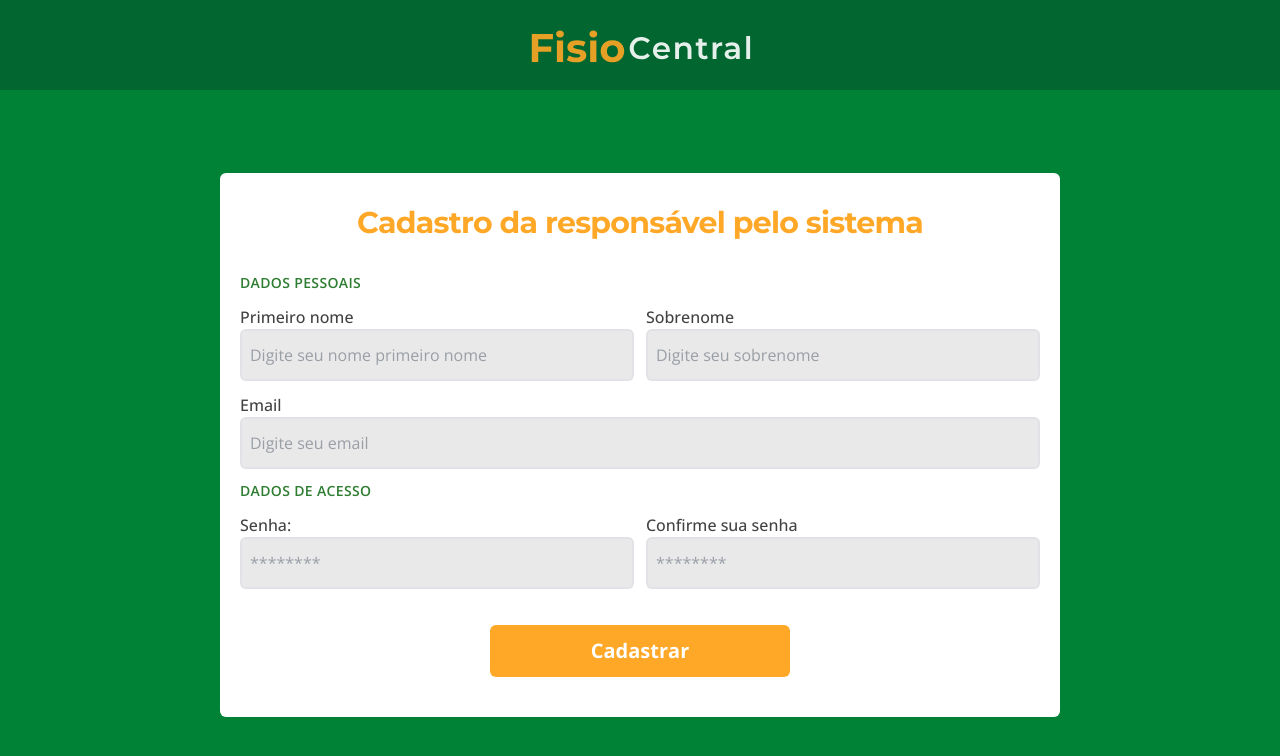
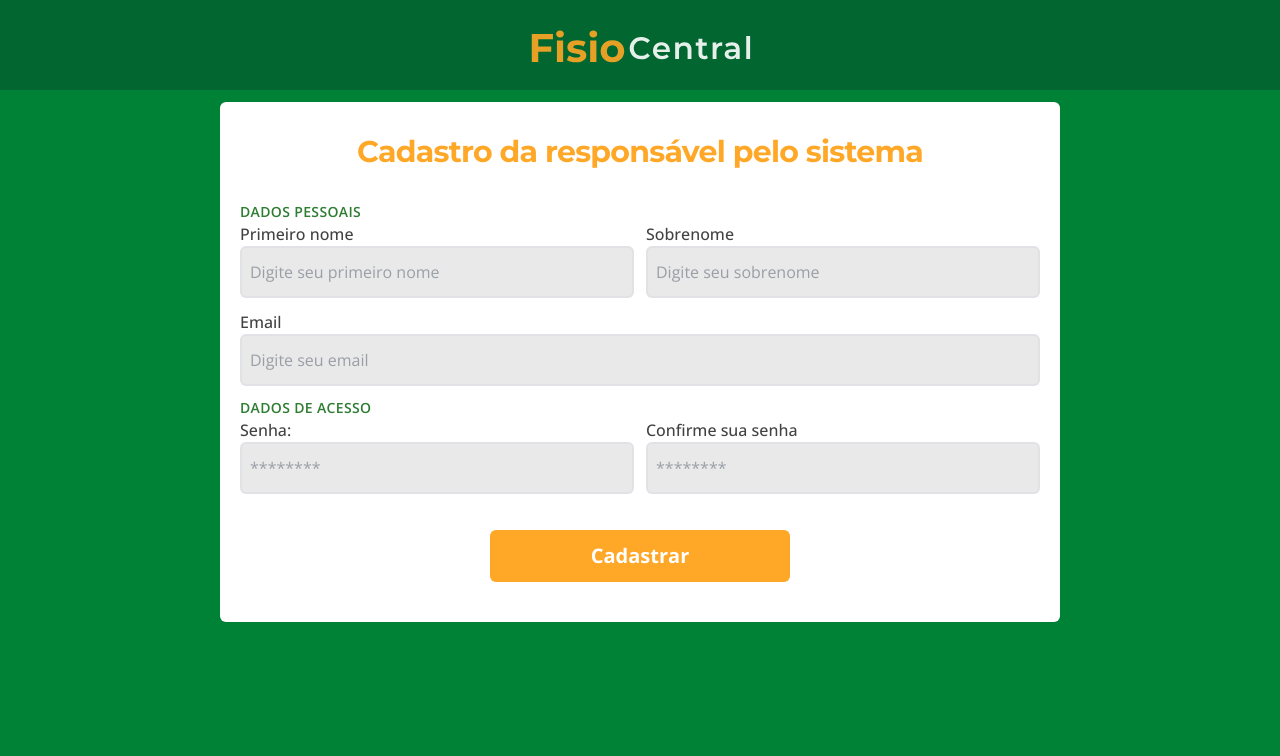
Before and after one commit to Zecamilplano/fisio-central, a Next.js app: page /primeiro-cadastro in a window 1280 px wide. Shown: the top 756 px of the page. Built offline with nearby package versions, Linux system fonts and the light colour scheme.

Commit message:
correção de semantica e cor principal mudada para o layout principal

```diff
--- a/src/app/(patient)/cadastrar-paciente/page.tsx
+++ b/src/app/(patient)/cadastrar-paciente/page.tsx
@@ -30,15 +30,20 @@ function RegisterPatient() {
   // console.log("workflow", formScheduling.isSchedulingFormValid)
 
   return (
-    <main className="bg-green-700 flex-1 flex justify-center items-center">
-      <section className="bg-white rounded-md px-2 py-2 m-3 w-full max-w-210 h-full flex flex-col items-center  ">
-        {/*step*/}
+    <section className=" flex-1 flex justify-center items-center">
+      <section
+        className="bg-white rounded-md px-2 py-2 m-3 w-full max-w-210 h-full flex flex-col items-center"
+        aria-labelledby="titulo-cadastro"
+      >
+        {/* step */}
+        <nav aria-label="Etapas do cadastro">
           <ol className="flex items-center mt-6">
             <StepBall
               number={1}
               step={step1}
               onClick={() => handleStepClick("step1")}
             />
+
             <LineStep completed={step1.completed} />
 
             <StepBall
@@ -46,6 +51,7 @@ function RegisterPatient() {
               step={step2}
               onClick={() => handleStepClick("step2")}
             />
+
             <LineStep completed={step2.completed} />
 
             <StepBall
@@ -54,59 +60,86 @@ function RegisterPatient() {
               onClick={() => handleStepClick("step3")}
             />
           </ol>
+        </nav>
 
         <form ref={formRef} className="flex flex-col gap-6 px-2">
           {step1.active && (
             <>
+              <header>
                 <HeaderFormRegister
                   title="Dados do Paciente"
                   subtitle="Preencha as informacoes basicas"
                   icon="person"
                 />
+              </header>
+
               <Profile form={formProfile} />
+
+              <footer>
                 <Button
                   variant="single"
                   onNext={() => handleNext("step1")}
                   active={isFormValid}
                 />
+              </footer>
             </>
           )}
 
           {step2.active && (
             <>
+              <header>
                 <HeaderFormRegister
                   title="Tipo de  atendimento"
                   subtitle="Escolha entre pacote ou sessoes avulsas"
                   icon="square"
                 />
+              </header>
+
               <TypeOfService form={formTypeService} />
+
+              <footer>
                 <Button
                   variant="double"
                   onPrev={() => handlePrev("step2", "step1")}
                   onNext={() => handleNext("step2")}
                   active={isNextActive}
                 />
+              </footer>
             </>
           )}
 
           {step3.active && (
             <>
+              <header>
                 <HeaderFormRegister
-                title={`${selectService === "pacote" ? "Agenda sessões do pacote" : "Agenda de sessão avulsas"} `}
-                subtitle={`${(totalSessions ?? 0) ? "Adicione até " + totalSessions + " sessões no pacote" : "Adicione a primeira sessão"}`}
+                  title={`${
+                    selectService === "pacote"
+                      ? "Agenda sessões do pacote"
+                      : "Agenda de sessão avulsas"
+                  } `}
+                  subtitle={`${
+                    (totalSessions ?? 0)
+                      ? "Adicione até " + totalSessions + " sessões no pacote"
+                      : "Adicione a primeira sessão"
+                  }`}
                   icon="square"
                 />
+              </header>
+
               <SchedulingSessions form={formScheduling} />
+
+              <footer>
                 <Button
                   variant="finish"
                   onPrev={() => handlePrev("step3", "step2")}
                   active={formScheduling.isSchedulingFormValid}
                 />
+              </footer>
             </>
           )}
         </form>
       </section>
-    </main>
+    </section>
   )
 }
 
--- a/src/app/entrar/page.tsx
+++ b/src/app/entrar/page.tsx
@@ -1,44 +1,59 @@
-
 function Login() {
   return (
-    <main className="bg-green-700 w-full flex-1 pt-[20%]  md:pt-0 flex justify-center md:items-center ">
+    <section className=" w-full flex-1 pt-[20%] md:pt-0 flex justify-center md:items-center">
+      <section className="bg-white flex justify-center items-center flex-col px-3 w-full max-w-[90%] h-110 md:w-120 md:max-h-screen overflow-y-auto rounded-md shadow-2xl">
+        <header>
+          <h1 className="py-6 text-3xl font-montserrat font-bold tracking-tight text-[#FFA726]">
+            Entrar
+          </h1>
+        </header>
 
-      <section className="bg-white flex justify-center items-center flex-col px-3 w-full max-w-[90%] h-110 md:w-120 md:max-h-screen overflow-y-auto rounded-md shadow-2xl">
-        <h1 className="py-6 text-3xl font-montserrat font-bold tracking-tight text-[#FFA726]">Entrar</h1>
-
-        <form className="font-open-sans py-2 px-3 w-full ">
+        <form className="font-open-sans py-2 px-3 w-full">
+          <section className="mb-4">
             <label
               htmlFor="email"
-            className="pb-2  text-lg text-[#FFA726] font-medium w-full "
+              className="pb-2 text-lg text-[#FFA726] font-medium w-full block"
             >
               Email:
-          </label> <br />
+            </label>
 
-          <input type="email" name="email" placeholder="Digite seu email:"
-            className="w-full border-2 border-[#FFA726]/40 focus:outline-[#FFA726] rounded-md px-2 py-3 bg-[#EAE9E9] text-gray-600 placeholder:text-text-gray-400"
+            <input
+              id="email"
+              type="email"
+              name="email"
+              placeholder="Digite seu email:"
+              className="w-full border-2 border-[#FFA726]/40 focus:outline-[#FFA726] rounded-md px-2 py-3 bg-[#EAE9E9] text-gray-600 placeholder:text-gray-400"
             />
+          </section>
 
+          <section className="mb-6">
             <label
               htmlFor="password"
-            className="block pt-2  text-lg text-[#FFA726] font-medium"
+              className="block pb-2 text-lg text-[#FFA726] font-medium"
             >
               Senha:
             </label>
 
-          <input type="password" name="password" placeholder="Digite sua senha:"
+            <input
+              id="password"
+              type="password"
+              name="password"
+              placeholder="Digite sua senha:"
               className="w-full border-2 border-[#FFA726]/40 focus:outline-[#FFA726] rounded-md px-2 py-3 bg-[#EAE9E9] text-gray-600 placeholder:text-gray-400"
-          /> <br /> <br />
+            />
+          </section>
 
+          <footer>
             <button
               type="submit"
               className="text-white text-lg font-bold bg-[#FFA726] rounded-md py-3 w-[60%] block mx-auto mb-6 cursor-pointer hover:opacity-80 active:opacity-60"
             >
               Entrar
             </button>
+          </footer>
         </form>
       </section>
-
-    </main>
+    </section>
   )
 }
 export default Login
--- a/src/app/layout.tsx
+++ b/src/app/layout.tsx
@@ -1,39 +1,40 @@
-import type { Metadata } from "next";
-import "./globals.css";
+import type { Metadata } from "next"
+import "./globals.css"
 import { Montserrat, Open_Sans } from "next/font/google"
-import Header from "@/components/header";
+import Header from "@/components/header"
 
 export const metadata: Metadata = {
   title: {
     default: "FisioCentral",
-    template: "%s | FisioCentral"
+    template: "%s | FisioCentral",
   },
-  description: "Sistema de gestão de pacientes para clínicas e profissionais de fisioterapia.",
-};
+  description:
+    "Sistema de gestão de pacientes para clínicas e profissionais de fisioterapia.",
+}
 
 const montserrat = Montserrat({
   subsets: ["latin"],
-  variable: "--font-montserrat"
+  variable: "--font-montserrat",
 })
 
 const opensans = Open_Sans({
   subsets: ["latin"],
-  variable: "--font-open-sans"
+  variable: "--font-open-sans",
 })
 
 export default function RootLayout({
   children,
 }: Readonly<{
-  children: React.ReactNode;
+  children: React.ReactNode
 }>) {
   return (
     <html lang="en">
       <body
-        className={`${montserrat.variable} ${opensans.variable} antialiased min-h-screen flex flex-col`}
+        className={`${montserrat.variable} ${opensans.variable} antialiased h-screen flex flex-col`}
       >
         <Header />
-        {children}
+        <main className="flex-1 bg-green-700">{children}</main>
       </body>
     </html>
-  );
+  )
 }
--- a/src/app/primeiro-cadastro/page.tsx
+++ b/src/app/primeiro-cadastro/page.tsx
@@ -1,100 +1,131 @@
 function FirstRegistration() {
   return (
-    <main
-      className="bg-green-700 flex-1 flex justify-center items-center"
-    >
-      <section className="bg-white rounded-md px-2 py-2 m-3 w-full max-w-210 h-full flex flex-col items-center  ">
-        <h1 className="py-6 text-2xl text-center md:text-3xl font-montserrat font-bold tracking-tight text-[#FFA726]">Cadastro da responsável pelo sistema</h1>
+    <section className=" flex-1 flex justify-center items-center">
+      <section className="bg-white rounded-md px-2 py-2 m-3 w-full max-w-210 h-full flex flex-col items-center">
+        <header>
+          <h1 className="py-6 text-2xl text-center md:text-3xl font-montserrat font-bold tracking-tight text-[#FFA726]">
+            Cadastro da responsável pelo sistema
+          </h1>
+        </header>
 
-        <form className="font-open-sans py-2 px-3 w-full flex flex-col gap-3 ">
-          <legend className="text-sm font-semibold text-[#2E7D32] uppercase tracking-wide">Dados pessoais</legend>
+        <form className="font-open-sans py-2 px-3 w-full flex flex-col gap-3">
+          {/* Dados pessoais */}
+          <fieldset className="flex flex-col gap-3 border-0 p-0 m-0">
+            <legend className="text-sm font-semibold text-[#2E7D32] uppercase tracking-wide">
+              Dados pessoais
+            </legend>
 
-          {/*nome*/}
+            {/* nome */}
             <div className="flex flex-col md:flex-row gap-3">
-            <fieldset className="md:flex md:flex-col w-full">
+              <div className="md:flex md:flex-col w-full">
                 <label
                   htmlFor="firstName"
-
-                className=" text-base text-[#424242] font-medium w-full "
+                  className="text-base text-[#424242] font-medium w-full"
                 >
                   Primeiro nome
                 </label>
+
                 <input
-                type="text" name="firstName" id="firstName" placeholder="Digite seu nome primeiro nome"
+                  type="text"
+                  name="firstName"
+                  id="firstName"
+                  placeholder="Digite seu primeiro nome"
                   className="w-full md:w-full border-2 border-[#D0D7DE]/40 focus:outline-[#1B5E20] rounded-md px-2 py-3 bg-[#EAE9E9] text-gray-600 placeholder:text-text-gray-400"
                 />
+              </div>
 
-            </fieldset>
-
-            <fieldset className="md:flex md:flex-col w-full">
+              <div className="md:flex md:flex-col w-full">
                 <label
                   htmlFor="surName"
-                className=" text-base text-[#424242] font-medium w-full "
+                  className="text-base text-[#424242] font-medium w-full"
                 >
                   Sobrenome
                 </label>
-              <input type="text" name="surName" id="surName" placeholder="Digite seu sobrenome"
+
+                <input
+                  type="text"
+                  name="surName"
+                  id="surName"
+                  placeholder="Digite seu sobrenome"
                   className="w-full md:w-full border-2 border-[#D0D7DE]/40 focus:outline-[#1B5E20] rounded-md px-2 py-3 bg-[#EAE9E9] text-gray-600 placeholder:text-text-gray-400"
                 />
-            </fieldset>
+              </div>
             </div>
 
-          {/*email*/}
-          <fieldset
-            className="w-full flex-col"
-          >
+            {/* email */}
+            <div className="w-full flex-col">
               <label
                 htmlFor="email"
-              className=" text-base text-[#424242] font-medium w-full "
+                className="text-base text-[#424242] font-medium w-full"
               >
                 Email
               </label>
-            <input type="text" name="email" id="email" placeholder="Digite seu email"
+
+              <input
+                type="email"
+                name="email"
+                id="email"
+                placeholder="Digite seu email"
                 className="w-full md:w-full border-2 border-[#D0D7DE]/40 focus:outline-[#1B5E20] rounded-md px-2 py-3 bg-[#EAE9E9] text-gray-600 placeholder:text-text-gray-400"
               />
+            </div>
           </fieldset>
 
-          <legend className="text-sm font-semibold text-[#2E7D32] uppercase tracking-wide">Dados de acesso</legend>
+          {/* Dados de acesso */}
+          <fieldset className="flex flex-col gap-3 border-0 p-0 m-0">
+            <legend className="text-sm font-semibold text-[#2E7D32] uppercase tracking-wide">
+              Dados de acesso
+            </legend>
 
-          {/*senha*/}
+            {/* senha */}
             <div className="flex flex-col md:flex-row gap-3">
-            <fieldset className="w-full flex flex-col">
+              <div className="w-full flex flex-col">
                 <label
                   htmlFor="password"
-
-                className=" text-base text-[#424242] font-medium w-full "
+                  className="text-base text-[#424242] font-medium w-full"
                 >
                   Senha:
                 </label>
+
                 <input
-                type="password" name="password" id="password" placeholder="********"
+                  type="password"
+                  name="password"
+                  id="password"
+                  placeholder="********"
                   className="w-full md:w-full border-2 border-[#D0D7DE]/40 focus:outline-[#1B5E20] rounded-md px-2 py-3 bg-[#EAE9E9] text-gray-600 placeholder:text-text-gray-400"
                 />
+              </div>
 
-            </fieldset>
-
-            <fieldset className="w-full flex flex-col">
+              <div className="w-full flex flex-col">
                 <label
                   htmlFor="confirmPassword"
-                className=" text-base text-[#424242] font-medium w-full "
+                  className="text-base text-[#424242] font-medium w-full"
                 >
                   Confirme sua senha
                 </label>
-              <input type="password" name="confirmPassword" id="confirmPassword" placeholder="********"
+
+                <input
+                  type="password"
+                  name="confirmPassword"
+                  id="confirmPassword"
+                  placeholder="********"
                   className="w-full md:w-full border-2 border-[#D0D7DE]/40 focus:outline-[#1B5E20] rounded-md px-2 py-3 bg-[#EAE9E9] text-gray-600 placeholder:text-text-gray-400"
                 />
+              </div>
+            </div>
           </fieldset>
-          </div>
 
+          <footer>
             <button
               type="submit"
               className="text-white text-xl font-bold bg-[#FFA726] rounded-md py-3 w-full md:w-75 block mx-auto my-6 cursor-pointer hover:opacity-80 active:opacity-60"
             >
               Cadastrar
             </button>
+          </footer>
         </form>
       </section>
-    </main>
+    </section>
   )
 }
 
```
Lines whose indentation alone changed are shown as unchanged.
